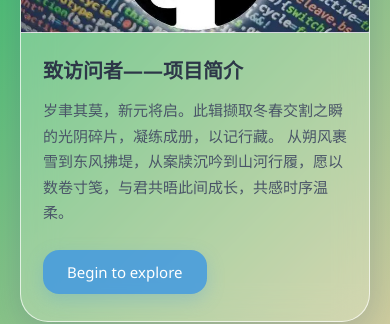
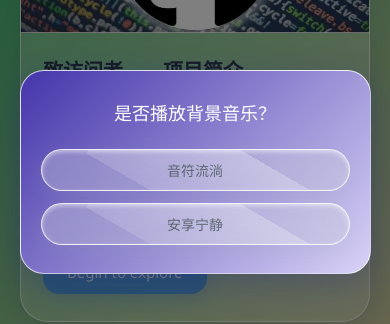
Before and after one commit to bingdewndewn/WinterToSpring2026, a plain HTML site: page WintertoSpring2026.html in a window 390 px wide. Shown: the part 250-574 px from the top of the page. Drawn offline with Linux system fonts and the light colour scheme.

Commit message:
background music

```diff
--- a/WintertoSpring2026.html
+++ b/WintertoSpring2026.html
@@ -19,6 +19,44 @@
             background-attachment: fixed;
             padding: 20px;
             overflow-x: hidden;
+        }
+
+        /* 新增：音乐弹窗样式 */
+        .music-modal {
+            position: fixed;
+            top: 0;
+            left: 0;
+            width: 100%;
+            height: 100%;
+            display: flex;
+            justify-content: center;
+            align-items: center;
+            z-index: 9999;
+            background-color: rgba(0, 0, 0, 0.5);
+        }
+
+        .modal-content {
+            background: linear-gradient(135deg, #4435aa 0%, #d9d3f7 100%);
+            border-radius: 24px;
+            padding: 36px;
+            max-width: 90%;
+            width: 400px;
+            text-align: center;
+            box-shadow: 0 10px 36px rgba(31, 38, 135, 0.3);
+            border: 1px solid rgba(255, 255, 255, 0.7);
+        }
+
+        .modal-text {
+            font-size: 22px;
+            color: white;
+            margin-bottom: 30px;
+            font-weight: 500;
+        }
+
+        .modal-buttons {
+            display: flex;
+            gap: 16px;
+            justify-content: center;
         }
 
         /* 导航栏样式 - 强化玻璃质感+整合问卷按钮 */
@@ -280,6 +318,21 @@
                 padding: 12px 24px;
                 font-size: 15px;
             }
+
+            /* 弹窗移动端适配 */
+            .modal-content {
+                padding: 28px 20px;
+            }
+
+            .modal-text {
+                font-size: 18px;
+                margin-bottom: 24px;
+            }
+
+            .modal-buttons {
+                flex-direction: column;
+                gap: 12px;
+            }
         }
 
         /* 小屏幕移动端适配 */
@@ -299,6 +352,22 @@
     </style>
 </head>
 <body>
+    <!-- 新增：音乐弹窗 -->
+    <div class="music-modal" id="musicModal">
+        <div class="modal-content">
+            <p class="modal-text">是否播放背景音乐？</p>
+            <div class="modal-buttons">
+                <button class="feedback-btn" id="playMusic">音符流淌</button>
+                <button class="feedback-btn" id="noMusic">安享宁静</button>
+            </div>
+        </div>
+    </div>
+
+    <!-- 隐藏的音频元素 -->
+    <audio id="backgroundMusic" loop>
+        <source src="“这首歌好适合夏天，轻松又治愈！”《Bloom》.mp3" type="audio/mpeg"> <!-- 音乐文件路径留空，后续可填充 -->
+    </audio>
+
     <!-- 导航栏 -->
     <nav class="navbar">
         <div class="navbar-left">Winter to Spring</div>
@@ -390,6 +459,29 @@
     <p>时间，总会给出最好的答案。</p>
     <p>© 2026 Winter to Spring2026 Personal Practice Project All rights reserved. Under MIT.</p>
 </footer>
+
+    <!-- 新增：音乐弹窗控制脚本 -->
+    <script>
+        // 获取元素
+        const modal = document.getElementById('musicModal');
+        const playBtn = document.getElementById('playMusic');
+        const noBtn = document.getElementById('noMusic');
+        const music = document.getElementById('backgroundMusic');
+
+        // 点击播放按钮
+        playBtn.addEventListener('click', () => {
+            modal.style.display = 'none';
+            // 尝试播放音乐（实际播放需要填充src）
+            music.play().catch(e => {
+                console.log('自动播放失败，可能需要用户交互:', e);
+            });
+        });
+
+        // 点击不播放按钮
+        noBtn.addEventListener('click', () => {
+            modal.style.display = 'none';
+        });
+    </script>
 </body>
 
 </html>
```
Also changed, not shown: 1 other file.
